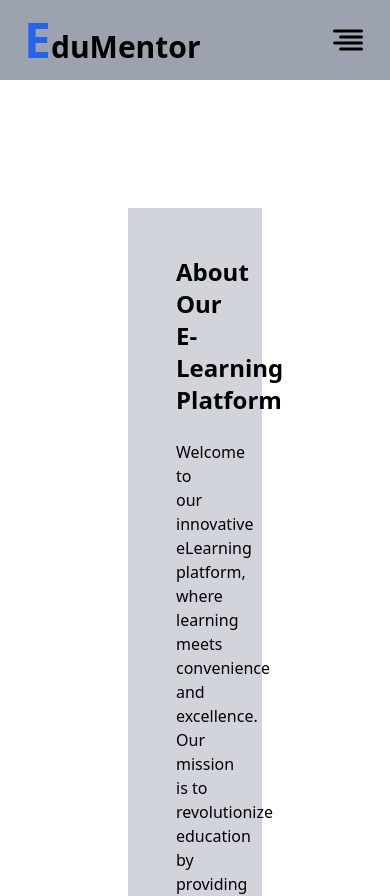
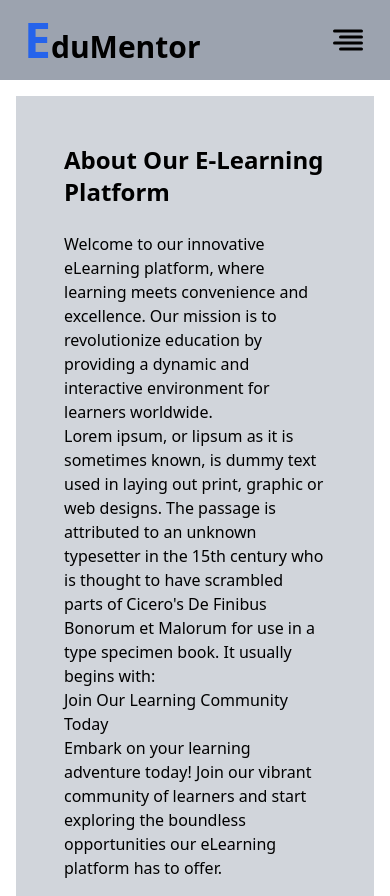
Before and after one commit to EditsbyVineeth/EdMentor02, a React (Create React App) app: page /#/about in a window 390 px wide. Shown: the top 896 px of the page. Built offline with nearby package versions, Linux system fonts and the light colour scheme.

Commit message:
about file changed

```diff
--- a/src/Components/About/AboutSection.jsx
+++ b/src/Components/About/AboutSection.jsx
@@ -2,7 +2,7 @@ import React from "react";
 
 function AboutSection() {
   return (
-    <section className="about-section p-32 mt-20">
+    <section className="about-section p-4 md:p-32 mt-20">
       <div className="container bg-gray-300 p-12">
         <h2 className=" text-2xl font-bold">About Our E-Learning Platform</h2>
         <br />
```
